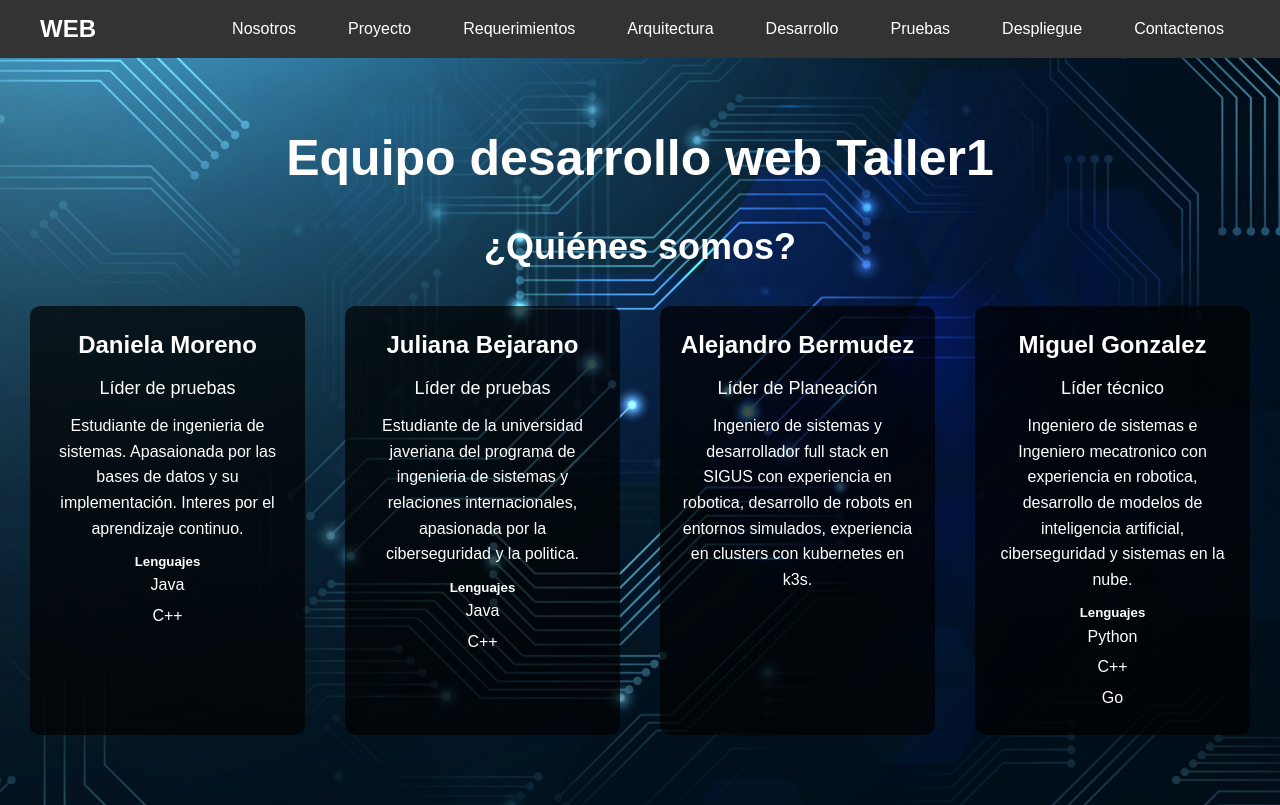
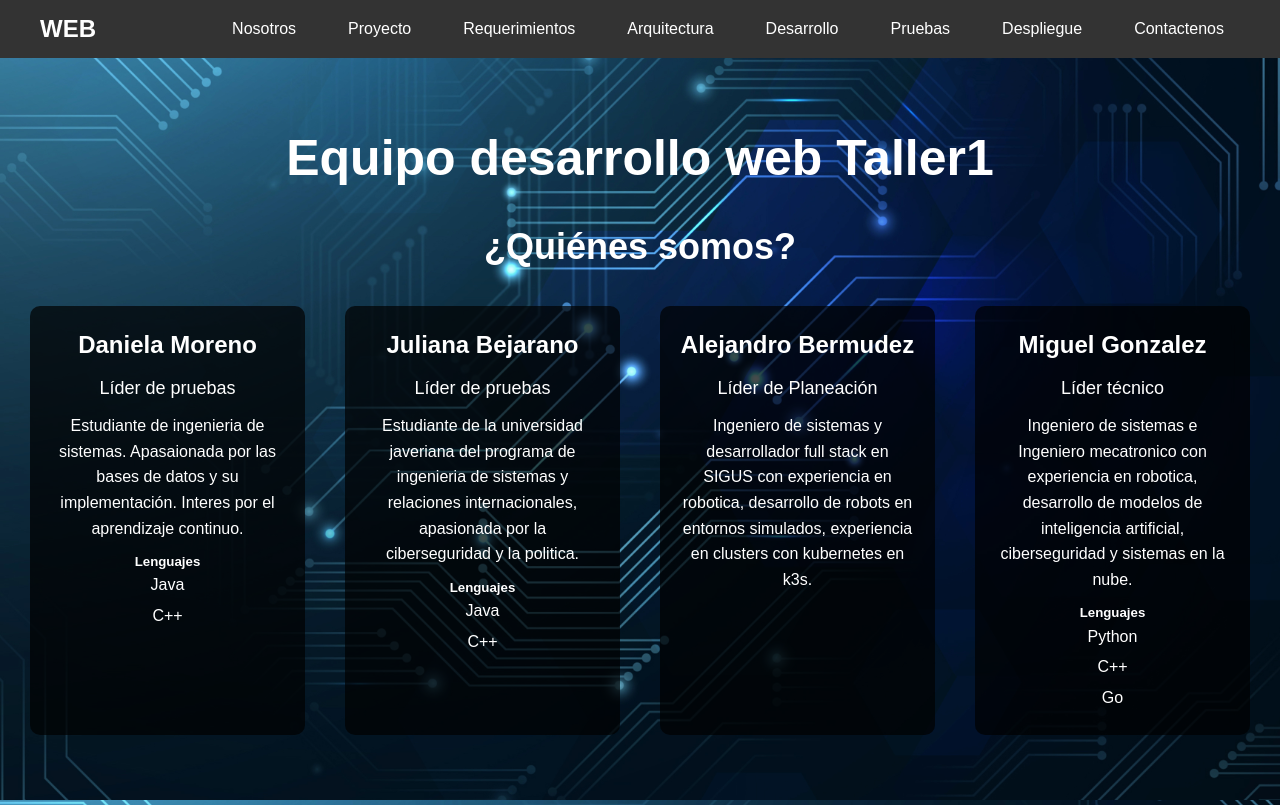
Before and after one commit to miguelgonrod/Taller1Web, a Spring app: page /team in a window 1280 px wide. Run offline with Thymeleaf, Linux system fonts and the light colour scheme; the template is opened without the code that fills it, so the values that code supplies are empty.

Commit message:
fix: updated the team background

```diff
--- a/taller1/src/main/resources/static/grupo-web/styles/team.css
+++ b/taller1/src/main/resources/static/grupo-web/styles/team.css
@@ -6,7 +6,8 @@
   }
 
   body {
-    background-color: #f5f5f5;
+    background: url('../assets/blue-technology-1920x1080.jpg') no-repeat center center fixed;
+    background-size: cover;
     color: #333;
     line-height: 1.6;
   }
@@ -55,7 +56,6 @@
     text-decoration: none;
   }
   .team {
-    background: url('../assets/blue-technology-1920x1080.jpg') no-repeat center center/cover;
     padding: 60px 20px;
     text-align: center;
     color: white;
```
Also changed, not shown: 1 other file.
